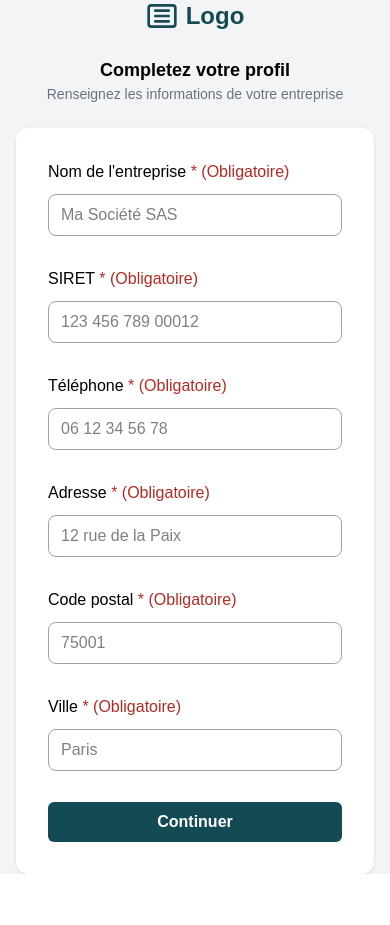
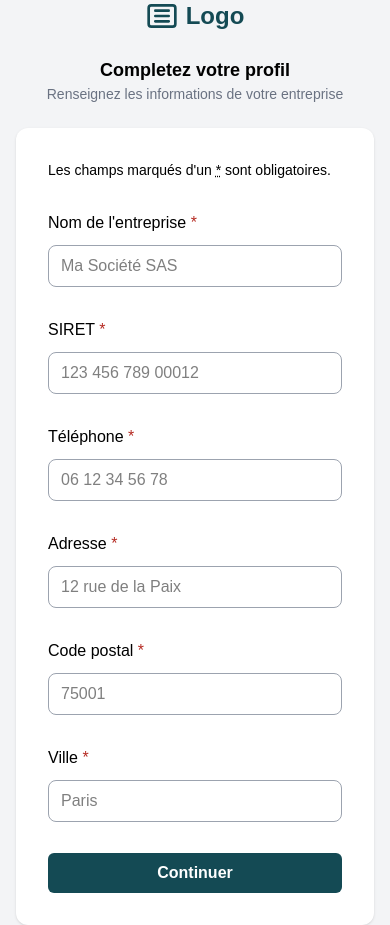
Before and after one commit to MartinChrrr/front-pfr, a React (Vite) app: page /onboarding in a window 390 px wide. Before the commit the page ends 874 px from the top, so only its background shows below. Built offline with nearby package versions, Linux system fonts and the light colour scheme; no server answers.

Commit message:
add forms and responsive forms

```diff
--- a/src/components/forms/ConfigurationSettingsForm.tsx
+++ b/src/components/forms/ConfigurationSettingsForm.tsx
@@ -55,14 +55,17 @@ export default function ConfigurationSettingsForm() {
         <p className="text-sm text-success">Modifications enregistrées avec succès.</p>
       )}
 
+      <p className="text-sm">Les champs marqués d'un <abbr title="astérisque">*</abbr> sont obligatoires.</p>
+
       <div className="flex flex-col md:flex-row gap-[31px]">
         <div className="flex flex-1 flex-col gap-[10px]">
           <label className="font-medium">
-            Préfixe devis <span className="text-alert">* (Obligatoire)</span>
+            Préfixe devis <span className="text-alert">*</span>
           </label>
           <input
             type="text"
             placeholder="DEV"
+            aria-required="true"
             {...register("quote_prefix", { required: "Préfixe devis requis" })}
             className={inputClass}
           />
@@ -73,11 +76,12 @@ export default function ConfigurationSettingsForm() {
 
         <div className="flex flex-1 flex-col gap-[10px]">
           <label className="font-medium">
-            Préfixe facture <span className="text-alert">* (Obligatoire)</span>
+            Préfixe facture <span className="text-alert">*</span>
           </label>
           <input
             type="text"
             placeholder="FAC"
+            aria-required="true"
             {...register("invoice_prefix", { required: "Préfixe facture requis" })}
             className={inputClass}
           />
@@ -118,11 +122,12 @@ export default function ConfigurationSettingsForm() {
       <div className="flex flex-col md:flex-row gap-[31px]">
         <div className="flex flex-1 flex-col gap-[10px]">
           <label className="font-medium">
-            Délai de paiement (jours) <span className="text-alert">* (Obligatoire)</span>
+            Délai de paiement (jours) <span className="text-alert">*</span>
           </label>
           <input
             type="number"
             min={1}
+            aria-required="true"
             {...register("payment_deadline_days", { required: "Délai requis", valueAsNumber: true })}
             className={inputClass}
           />
@@ -133,11 +138,12 @@ export default function ConfigurationSettingsForm() {
 
         <div className="flex flex-1 flex-col gap-[10px]">
           <label className="font-medium">
-            Validité devis (jours) <span className="text-alert">* (Obligatoire)</span>
+            Validité devis (jours) <span className="text-alert">*</span>
           </label>
           <input
             type="number"
             min={1}
+            aria-required="true"
             {...register("quote_validity_days", { required: "Validité requise", valueAsNumber: true })}
             className={inputClass}
           />
--- a/src/components/forms/EditClientForm.tsx
+++ b/src/components/forms/EditClientForm.tsx
@@ -49,6 +49,8 @@ export default function EditClientForm({ client, formId, onSubmit }: EditClientF
   return (
     <form id={formId} onSubmit={handleSubmit(onSubmit)} className="flex flex-col gap-5">
 
+      <p className="text-sm">Les champs marqués d'un <abbr title="astérisque">*</abbr> sont obligatoires.</p>
+
     {/* ### Enterprise name ### */}
       <div className="flex flex-col gap-[10px]">
         <label className="font-medium">
@@ -56,6 +58,7 @@ export default function EditClientForm({ client, formId, onSubmit }: EditClientF
         </label>
         <input
           type="text"
+          aria-required="true"
           {...register("raison_sociale", {
           required: "Raison sociale requise",
           maxLength: { value: 200,
@@ -76,6 +79,7 @@ export default function EditClientForm({ client, formId, onSubmit }: EditClientF
           </label>
           <input
             type="email"
+            aria-required="true"
             {...register("email", {
               required: "Email requis",
               pattern: { value: /^[^@]+@[^@]+\.[^@]+$/, message: "Email invalide" },
@@ -94,6 +98,7 @@ export default function EditClientForm({ client, formId, onSubmit }: EditClientF
           </label>
           <input
             type="tel"
+            aria-required="true"
             {...register("telephone", {
               required: "Téléphone requis",
               pattern: { value: /^[0-9\s\+\-\.]{10,15}$/,
@@ -156,6 +161,7 @@ export default function EditClientForm({ client, formId, onSubmit }: EditClientF
         </label>
         <input
           type="text"
+          aria-required="true"
           {...register("ligne1", { required: "Adresse requise",
           maxLength: { value: 200,
           message: "Maximum 200 caractères" }
@@ -175,6 +181,7 @@ export default function EditClientForm({ client, formId, onSubmit }: EditClientF
           </label>
           <input
             type="text"
+            aria-required="true"
             {...register("code_postal", {
             required: "Code postal requis",
             pattern: { value: /^\d{5}$/,
@@ -194,6 +201,7 @@ export default function EditClientForm({ client, formId, onSubmit }: EditClientF
           </label>
           <input
             type="text"
+            aria-required="true"
             {...register("ville", { required: "Ville requise",
             pattern: { value: /^[a-zA-ZÀ-ÿ\s\-]+$/,
             message: "Ville invalide" }
@@ -213,6 +221,7 @@ export default function EditClientForm({ client, formId, onSubmit }: EditClientF
         </label>
         <input
           type="text"
+          aria-required="true"
           {...register("siret", {
           required: "SIRET requis",
           pattern: { value: /^\d{14}$/,
--- a/src/components/forms/EditInvoiceForm.tsx
+++ b/src/components/forms/EditInvoiceForm.tsx
@@ -76,12 +76,15 @@ export default function EditInvoiceForm({ formId, clients, defaultValues, onSubm
 
   return (
     <form id={formId} onSubmit={handleSubmit(onSubmit)} className="flex flex-col gap-5">
+      <p className="text-sm">Les champs marqués d'un <abbr title="astérisque">*</abbr> sont obligatoires.</p>
+
       <div className="flex flex-col md:flex-row gap-5">
         <div className="flex flex-1 flex-col gap-[10px]">
           <label className="font-medium">
             Client <span className="text-alert">*</span>
           </label>
           <select
+            aria-required="true"
             {...register("client_id", { required: "Client requis" })}
             className="w-full rounded-lg border border-text-placeholder px-3 py-2 outline-none focus:border-primary-300"
           >
@@ -101,6 +104,7 @@ export default function EditInvoiceForm({ formId, clients, defaultValues, onSubm
           </label>
           <input
             type="date"
+            aria-required="true"
             {...register("date_emission", { required: "Date d'émission requise" })}
             className="w-full rounded-lg border border-text-placeholder px-3 py-2 outline-none focus:border-primary-300"
           />
@@ -115,6 +119,7 @@ export default function EditInvoiceForm({ formId, clients, defaultValues, onSubm
           </label>
           <input
             type="date"
+            aria-required="true"
             {...register("date_echeance", { required: "Date d'échéance requise" })}
             className="w-full rounded-lg border border-text-placeholder px-3 py-2 outline-none focus:border-primary-300"
           />
--- a/src/components/forms/LoginForm.tsx
+++ b/src/components/forms/LoginForm.tsx
@@ -36,6 +36,8 @@ export default function LoginForm() {
         <p className="text-sm text-alert">{globalError}</p>
       )}
 
+      <p className="text-sm">Les champs marqués d'un <abbr title="astérisque">*</abbr> sont obligatoires.</p>
+
       <div className="flex flex-col gap-[10px]">
         <label className="text-sm font-medium">
           Email <span className="text-alert">*</span>
@@ -43,6 +45,7 @@ export default function LoginForm() {
         <input
           type="email"
           placeholder="@gmail.com"
+          aria-required="true"
           {...register("email", {
             required: "Email requis",
             pattern: { value: /^[^@]+@[^@]+\.[^@]+$/, message: "Email invalide" },
@@ -62,6 +65,7 @@ export default function LoginForm() {
           <input
             type={showPassword ? "text" : "password"}
             placeholder="********"
+            aria-required="true"
             {...register("password", { required: "Mot de passe requis" })}
             className="w-full rounded-lg border border-text-placeholder px-3 py-2 pr-10 outline-none focus:border-primary-300"
           />
--- a/src/components/forms/OnboardingConfigForm.tsx
+++ b/src/components/forms/OnboardingConfigForm.tsx
@@ -45,14 +45,17 @@ export default function OnboardingConfigForm() {
         <p className="text-sm text-alert">{globalError}</p>
       )}
 
+      <p className="text-sm">Les champs marqués d'un <abbr title="astérisque">*</abbr> sont obligatoires.</p>
+
       <div className="flex flex-col md:flex-row gap-[31px]">
         <div className="flex flex-1 flex-col gap-[10px]">
           <label className="font-medium">
-            Préfixe devis <span className="text-alert">* (Obligatoire)</span>
+            Préfixe devis <span className="text-alert">*</span>
           </label>
           <input
             type="text"
             placeholder="DEV"
+            aria-required="true"
             {...register("quote_prefix", { required: "Préfixe devis requis" })}
             className="w-full rounded-lg border border-text-placeholder px-3 py-2 outline-none focus:border-primary-300"
           />
@@ -63,11 +66,12 @@ export default function OnboardingConfigForm() {
 
         <div className="flex flex-1 flex-col gap-[10px]">
           <label className="font-medium">
-            Préfixe facture <span className="text-alert">* (Obligatoire)</span>
+            Préfixe facture <span className="text-alert">*</span>
           </label>
           <input
             type="text"
             placeholder="FAC"
+            aria-required="true"
             {...register("invoice_prefix", { required: "Préfixe facture requis" })}
             className="w-full rounded-lg border border-text-placeholder px-3 py-2 outline-none focus:border-primary-300"
           />
@@ -112,11 +116,12 @@ export default function OnboardingConfigForm() {
       <div className="flex flex-col md:flex-row gap-[31px]">
         <div className="flex flex-1 flex-col gap-[10px]">
           <label className="font-medium">
-            Délai de paiement (jours) <span className="text-alert">* (Obligatoire)</span>
+            Délai de paiement (jours) <span className="text-alert">*</span>
           </label>
           <input
             type="number"
             min={1}
+            aria-required="true"
             {...register("payment_deadline_days", { required: "Délai requis", valueAsNumber: true })}
             className="w-full rounded-lg border border-text-placeholder px-3 py-2 outline-none focus:border-primary-300"
           />
@@ -127,11 +132,12 @@ export default function OnboardingConfigForm() {
 
         <div className="flex flex-1 flex-col gap-[10px]">
           <label className="font-medium">
-            Validité devis (jours) <span className="text-alert">* (Obligatoire)</span>
+            Validité devis (jours) <span className="text-alert">*</span>
           </label>
           <input
             type="number"
             min={1}
+            aria-required="true"
             {...register("quote_validity_days", { required: "Validité requise", valueAsNumber: true })}
             className="w-full rounded-lg border border-text-placeholder px-3 py-2 outline-none focus:border-primary-300"
           />
--- a/src/components/forms/OnboardingForm.tsx
+++ b/src/components/forms/OnboardingForm.tsx
@@ -37,13 +37,16 @@ export default function OnboardingForm() {
         <p className="text-sm text-alert">{globalError}</p>
       )}
 
+      <p className="text-sm">Les champs marqués d'un <abbr title="astérisque">*</abbr> sont obligatoires.</p>
+
       <div className="flex flex-col gap-[10px]">
         <label className="font-medium">
-          Nom de l'entreprise <span className="text-alert">* (Obligatoire)</span>
+          Nom de l'entreprise <span className="text-alert">*</span>
         </label>
         <input
           type="text"
           placeholder="Ma Société SAS"
+          aria-required="true"
           {...register("company_name", { required: "Nom de l'entreprise requis" })}
           className="w-full rounded-lg border border-text-placeholder px-3 py-2 outline-none focus:border-primary-300"
         />
@@ -55,11 +58,12 @@ export default function OnboardingForm() {
       <div className="flex flex-col md:flex-row gap-[31px]">
         <div className="flex flex-1 flex-col gap-[10px]">
           <label className="font-medium">
-            SIRET <span className="text-alert">* (Obligatoire)</span>
+            SIRET <span className="text-alert">*</span>
           </label>
           <input
             type="text"
             placeholder="123 456 789 00012"
+            aria-required="true"
             {...register("siret", { required: "SIRET requis" })}
             className="w-full rounded-lg border border-text-placeholder px-3 py-2 outline-none focus:border-primary-300"
           />
@@ -70,11 +74,12 @@ export default function OnboardingForm() {
 
         <div className="flex flex-1 flex-col gap-[10px]">
           <label className="font-medium">
-            Téléphone <span className="text-alert">* (Obligatoire)</span>
+            Téléphone <span className="text-alert">*</span>
           </label>
           <input
             type="tel"
             placeholder="06 12 34 56 78"
+            aria-required="true"
             {...register("phone", { required: "Téléphone requis" })}
             className="w-full rounded-lg border border-text-placeholder px-3 py-2 outline-none focus:border-primary-300"
           />
@@ -86,11 +91,12 @@ export default function OnboardingForm() {
 
       <div className="flex flex-col gap-[10px]">
         <label className="font-medium">
-          Adresse <span className="text-alert">* (Obligatoire)</span>
+          Adresse <span className="text-alert">*</span>
         </label>
         <input
           type="text"
           placeholder="12 rue de la Paix"
+          aria-required="true"
           {...register("address", { required: "Adresse requise" })}
           className="w-full rounded-lg border border-text-placeholder px-3 py-2 outline-none focus:border-primary-300"
         />
@@ -102,11 +108,12 @@ export default function OnboardingForm() {
       <div className="flex flex-col md:flex-row gap-[31px]">
         <div className="flex flex-1 flex-col gap-[10px]">
           <label className="font-medium">
-            Code postal <span className="text-alert">* (Obligatoire)</span>
+            Code postal <span className="text-alert">*</span>
           </label>
           <input
             type="text"
             placeholder="75001"
+            aria-required="true"
             {...register("postal_code", { required: "Code postal requis" })}
             className="w-full rounded-lg border border-text-placeholder px-3 py-2 outline-none focus:border-primary-300"
           />
@@ -117,11 +124,12 @@ export default function OnboardingForm() {
 
         <div className="flex flex-1 flex-col gap-[10px]">
           <label className="font-medium">
-            Ville <span className="text-alert">* (Obligatoire)</span>
+            Ville <span className="text-alert">*</span>
           </label>
           <input
             type="text"
             placeholder="Paris"
+            aria-required="true"
             {...register("city", { required: "Ville requise" })}
             className="w-full rounded-lg border border-text-placeholder px-3 py-2 outline-none focus:border-primary-300"
           />
--- a/src/components/forms/ProfileSettingsForm.tsx
+++ b/src/components/forms/ProfileSettingsForm.tsx
@@ -55,14 +55,17 @@ export default function ProfileSettingsForm() {
         <p className="text-sm text-success">Modifications enregistrées avec succès.</p>
       )}
 
+      <p className="text-sm">Les champs marqués d'un <abbr title="astérisque">*</abbr> sont obligatoires.</p>
+
       <div className="flex flex-col md:flex-row gap-[31px]">
         <div className="flex flex-1 flex-col gap-[10px]">
           <label className="font-medium">
-            Prénom <span className="text-alert">* (Obligatoire)</span>
+            Prénom <span className="text-alert">*</span>
           </label>
           <input
             type="text"
             placeholder="Jean"
+            aria-required="true"
             {...register("first_name", { required: "Prénom requis" })}
             className={inputClass}
           />
@@ -73,11 +76,12 @@ export default function ProfileSettingsForm() {
 
         <div className="flex flex-1 flex-col gap-[10px]">
           <label className="font-medium">
-            Nom <span className="text-alert">* (Obligatoire)</span>
+            Nom <span className="text-alert">*</span>
           </label>
           <input
             type="text"
             placeholder="Dupont"
+            aria-required="true"
             {...register("last_name", { required: "Nom requis" })}
             className={inputClass}
           />
@@ -89,11 +93,12 @@ export default function ProfileSettingsForm() {
 
       <div className="flex flex-col gap-[10px]">
         <label className="font-medium">
-          Téléphone <span className="text-alert">* (Obligatoire)</span>
+          Téléphone <span className="text-alert">*</span>
         </label>
         <input
           type="tel"
           placeholder="06 12 34 56 78"
+          aria-required="true"
           {...register("phone", { required: "Téléphone requis" })}
           className={inputClass}
         />
@@ -104,11 +109,12 @@ export default function ProfileSettingsForm() {
 
       <div className="flex flex-col gap-[10px]">
         <label className="font-medium">
-          Adresse <span className="text-alert">* (Obligatoire)</span>
+          Adresse <span className="text-alert">*</span>
         </label>
         <input
           type="text"
           placeholder="12 rue de la Paix"
+          aria-required="true"
           {...register("address", { required: "Adresse requise" })}
           className={inputClass}
         />
@@ -120,11 +126,12 @@ export default function ProfileSettingsForm() {
       <div className="flex flex-col md:flex-row gap-[31px]">
         <div className="flex flex-1 flex-col gap-[10px]">
           <label className="font-medium">
-            Code postal <span className="text-alert">* (Obligatoire)</span>
+            Code postal <span className="text-alert">*</span>
           </label>
           <input
             type="text"
             placeholder="75001"
+            aria-required="true"
             {...register("postal_code", { required: "Code postal requis" })}
             className={inputClass}
           />
@@ -135,11 +142,12 @@ export default function ProfileSettingsForm() {
 
         <div className="flex flex-1 flex-col gap-[10px]">
           <label className="font-medium">
-            Ville <span className="text-alert">* (Obligatoire)</span>
+            Ville <span className="text-alert">*</span>
           </label>
           <input
             type="text"
             placeholder="Paris"
+            aria-required="true"
             {...register("city", { required: "Ville requise" })}
             className={inputClass}
           />
--- a/src/components/forms/RegisterForm.tsx
+++ b/src/components/forms/RegisterForm.tsx
@@ -38,14 +38,17 @@ export default function RegisterForm() {
         <p className="text-sm text-alert">{globalError}</p>
       )}
 
+      <p className="text-sm">Les champs marqués d'un <abbr title="astérisque">*</abbr> sont obligatoires.</p>
+
       <div className="flex gap-[31px]">
         <div className="flex flex-1 flex-col gap-[10px]">
           <label className="font-medium">
-            Prénom <span className="text-alert">* (Obligatoire)</span>
+            Prénom <span className="text-alert">*</span>
           </label>
           <input
             type="text"
             placeholder="Jean"
+            aria-required="true"
             {...register("first_name", { required: "Prénom requis" })}
             className="w-full rounded-lg border border-text-placeholder px-3 py-2 text-sm outline-none focus:border-primary-300"
           />
@@ -56,11 +59,12 @@ export default function RegisterForm() {
 
         <div className="flex flex-1 flex-col gap-[10px]">
           <label className="font-medium">
-            Nom <span className="text-alert">* (Obligatoire)</span>
+            Nom <span className="text-alert">*</span>
           </label>
           <input
             type="text"
             placeholder="Dupont"
+            aria-required="true"
             {...register("last_name", { required: "Nom requis" })}
             className="w-full rounded-lg border border-text-placeholder px-3 py-2 text-sm outline-none focus:border-primary-300"
           />
@@ -72,11 +76,12 @@ export default function RegisterForm() {
 
       <div className="flex flex-col gap-[10px]">
         <label className="font-medium">
-          Email <span className="text-alert">* (Obligatoire)</span>
+          Email <span className="text-alert">*</span>
         </label>
         <input
           type="email"
           placeholder="@gmail.com"
+          aria-required="true"
           {...register("email", {
             required: "Email requis",
             pattern: { value: /^[^@]+@[^@]+\.[^@]+$/, message: "Email invalide" },
@@ -90,12 +95,13 @@ export default function RegisterForm() {
 
       <div className="flex flex-col gap-[10px]">
         <label className="font-medium">
-          Mot de passe <span className="text-alert">* (Obligatoire)</span>
+          Mot de passe <span className="text-alert">*</span>
         </label>
         <div className="relative">
           <input
             type={showPassword ? "text" : "password"}
             placeholder="********"
+            aria-required="true"
             {...register("password", {
               required: "Mot de passe requis",
               minLength: { value: 8, message: "8 caracteres minimum" },
@@ -117,12 +123,13 @@ export default function RegisterForm() {
 
       <div className="flex flex-col gap-[10px]">
         <label className="font-medium">
-          Confirmer le mot de passe <span className="text-alert">* (Obligatoire)</span>
+          Confirmer le mot de passe <span className="text-alert">*</span>
         </label>
         <div className="relative">
           <input
             type={showConfirm ? "text" : "password"}
             placeholder="********"
+            aria-required="true"
             {...register("password_confirm", {
               required: "Confirmation requise",
               validate: (value) =>
```
